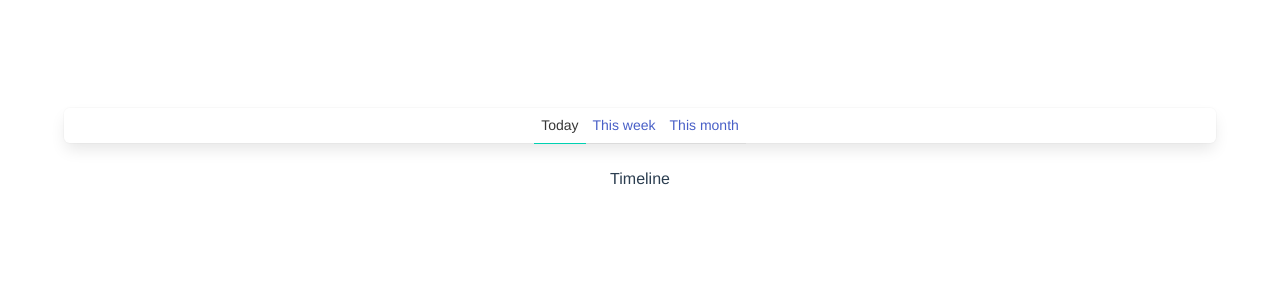
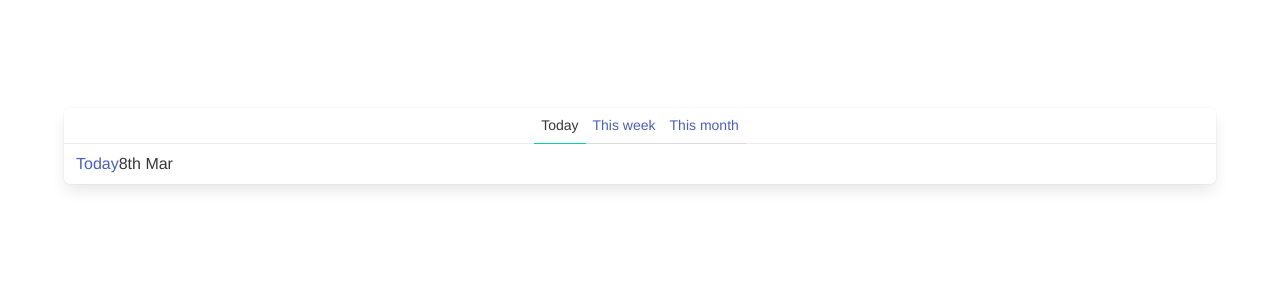
Before and after one commit to Mark-Pavlenko/vue3-posts-composition-api, a Vue app: page / in a window 1280 px wide. Shown: the top 300 px of the page. Built offline with nearby package versions, Linux system fonts and the light colour scheme.

Commit message:
feat: added mock posts with filtering functionality

```diff
--- a/package.json
+++ b/package.json
@@ -9,6 +9,7 @@
     "lint": "vue-cli-service lint"
   },
   "dependencies": {
+    "moment": "^2.29.4",
     "vue": "^3.2.13"
   },
   "devDependencies": {
--- a/src/components/Timeline.vue
+++ b/src/components/Timeline.vue
@@ -4,16 +4,24 @@
       <a v-for="(period, index) in periods"
          :key="index"
          :class="{'is-active' : period === currentPeriod }"
-         @click="setPeriod(period)"> {{period}}
+         @click="setPeriod(period)"> {{ period }}
       </a>
     </span>
-<!--    {{currentPeriod}}-->
+    <a
+      v-for="post in posts"
+      :key="post.id"
+      class="panel-block"
+    >
+      <a>{{ post.title }}</a>
+      <div>{{ post.created.format('Do MMM') }}</div>
+    </a>
   </nav>
-    <h1>Timeline</h1>
 </template>
 
 <script lang="ts">
-import { defineComponent, ref } from 'vue'
+import { defineComponent, ref, computed } from 'vue'
+import moment from 'moment'
+import { today, thisWeek, thisMonth } from '@/mocks'
 
 type Period = 'Today' | 'This week' | 'This month';
 
@@ -23,10 +31,24 @@
     msg: String
   },
   setup (props) {
+    console.log('props object', props)
     const periods = ['Today', 'This week', 'This month']
-    console.log('props object', props)
+    const currentPeriod = ref<Period>('Today')
 
-    const currentPeriod = ref<Period>('Today')
+    const posts = computed(() => {
+      return [today, thisWeek, thisMonth].filter(post => {
+        if (currentPeriod.value === 'Today') {
+          return post.created.isAfter(moment().subtract(1, 'day'))
+        }
+        if (currentPeriod.value === 'This week') {
+          return post.created.isAfter(moment().subtract(1, 'week'))
+        }
+        if (currentPeriod.value === 'This month') {
+          return post.created.isAfter(moment().subtract(1, 'month'))
+        }
+        return false
+      })
+    })
 
     const setPeriod = (period: Period) => {
       currentPeriod.value = period
@@ -36,7 +58,8 @@
     return {
       periods,
       setPeriod,
-      currentPeriod
+      currentPeriod,
+      posts
     }
   }
 })
--- /dev/null
+++ b/src/mocks.ts
@@ -0,0 +1,25 @@
+import moment from 'moment'
+
+export interface Post {
+  id: string
+  title: string
+  created: moment.Moment
+}
+
+export const today: Post = {
+  id: '1',
+  title: 'Today',
+  created: moment().subtract(1, 'second')
+}
+
+export const thisWeek: Post = {
+  id: '2',
+  title: 'This Week',
+  created: moment().subtract(2, 'days')
+}
+
+export const thisMonth: Post = {
+  id: '3',
+  title: 'This Month',
+  created: moment().subtract(12, 'days')
+}
```
Also changed, not shown: 1 other file (tests, documents, lock files or other folders).
